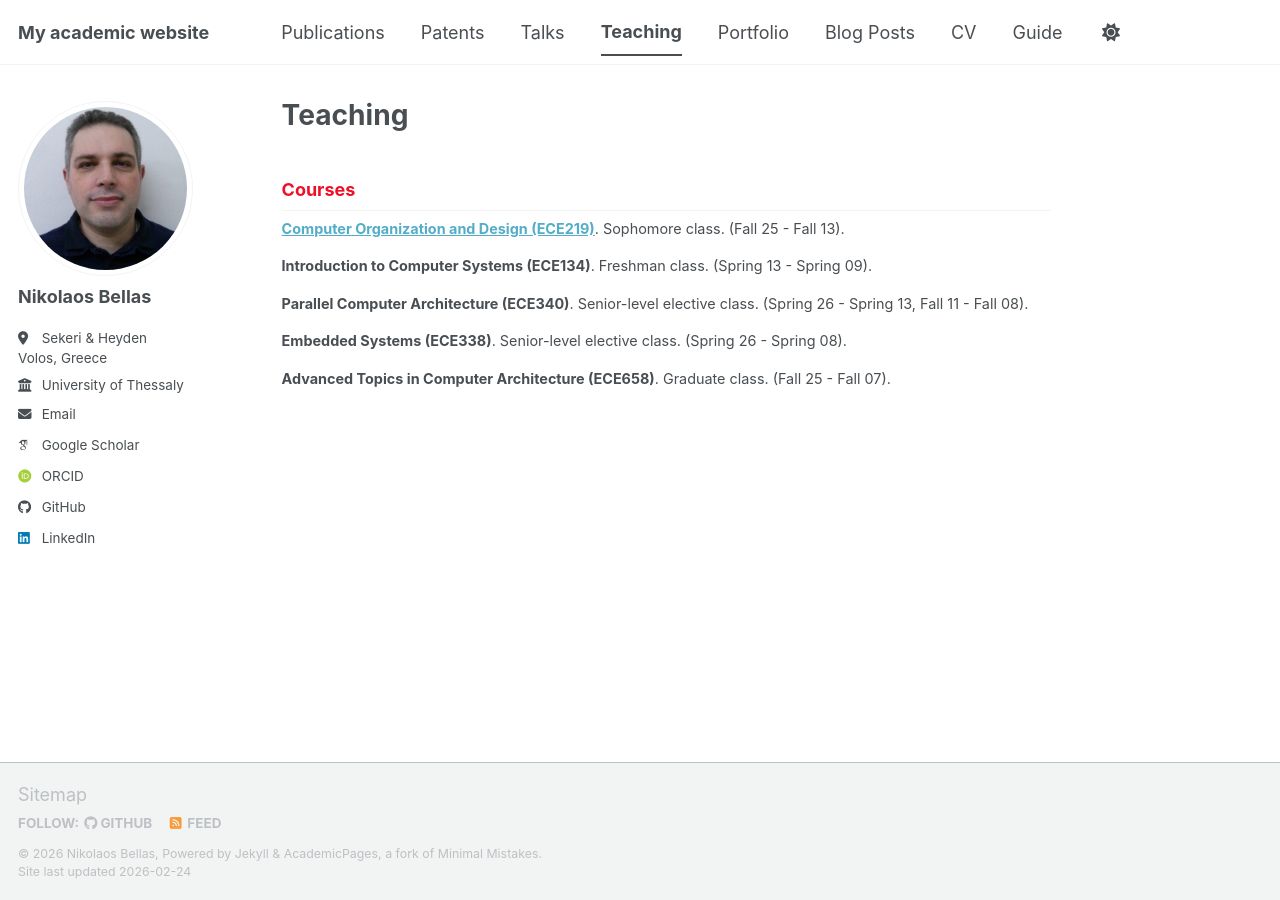
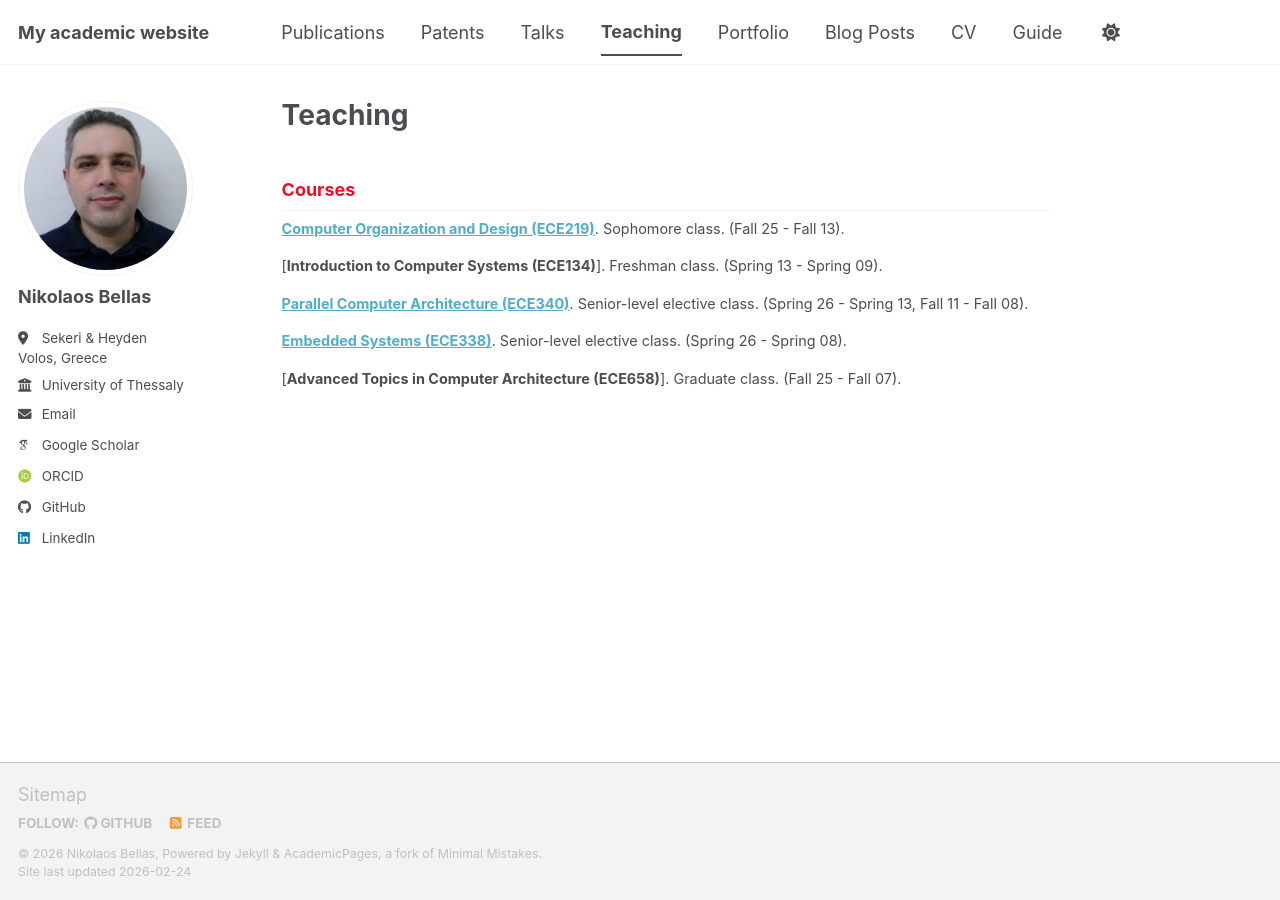
Before and after one commit to nbellas/nbellas.github.io, a Jekyll site: the page built from _pages/teaching.md, in a window 1280 px wide. Built offline with Jekyll 4.4.1, drawn with Linux system fonts in a browser that asks for light colours; some web fonts are replaced; a script bundle is joined from its source files by our own code; library files that are not in the unit come from our copies; part of the change alters nothing that is shown.

```diff
--- a/_pages/teaching.md
+++ b/_pages/teaching.md
@@ -14,12 +14,12 @@ classes:
 
 [**Computer Organization and Design (ECE219)**](https://www.e-ce.uth.gr/studies/undergraduate/courses/ece219/?lang=en). Sophomore class. (Fall 25 - Fall 13).
 
-**Introduction to Computer Systems (ECE134)**. Freshman class. (Spring 13 - Spring 09).
+[**Introduction to Computer Systems (ECE134)**]. Freshman class. (Spring 13 - Spring 09).
 
-**Parallel Computer Architecture (ECE340)**. Senior-level elective class. (Spring 26 - Spring 13, Fall 11 - Fall 08).
+[**Parallel Computer Architecture (ECE340)**](https://www.e-ce.uth.gr/department/faculty/nbellas/?lang=en). Senior-level elective class. (Spring 26 - Spring 13, Fall 11 - Fall 08).
 
-**Embedded Systems (ECE338)**. Senior-level elective class. (Spring 26 - Spring 08).
+[**Embedded Systems (ECE338)**](https://www.e-ce.uth.gr/studies/undergraduate/courses/ece338/?lang=en). Senior-level elective class. (Spring 26 - Spring 08).
 
-**Advanced Topics in Computer Architecture (ECE658)**. Graduate class. (Fall 25 - Fall 07).
+[**Advanced Topics in Computer Architecture (ECE658)**]. Graduate class. (Fall 25 - Fall 07).
 
 </div>
```
